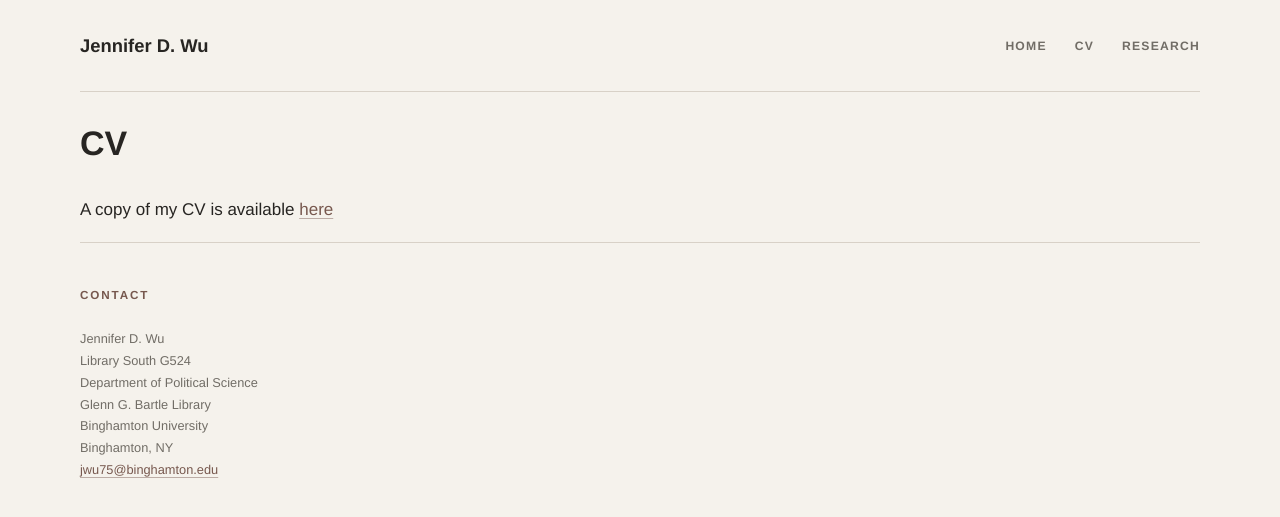
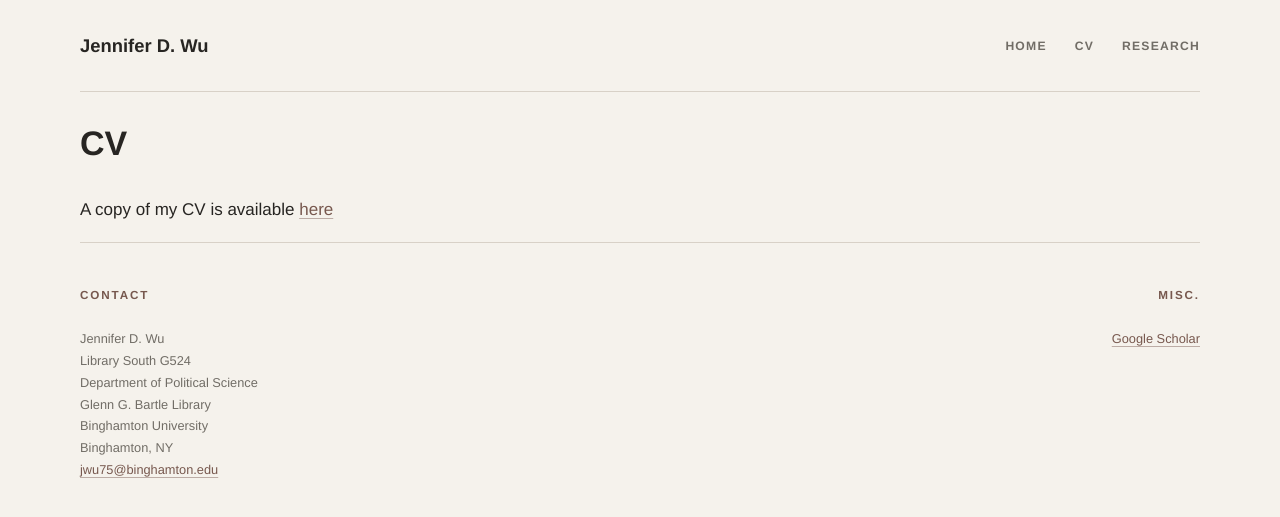
Before and after one commit to wujend/wujend.github.io, a Jekyll site: the page built from cv/index.html, in a window 1280 px wide. Shown: the top 517 px of the page. Built offline with Jekyll 4.4.1, drawn with Linux system fonts in a browser that asks for light colours.

Commit message:
Update default.html

```diff
--- a/_layouts/default.html
+++ b/_layouts/default.html
@@ -24,6 +24,7 @@
 			</div><!-- /.container -->
 
 			<footer>
+				<div style="float:left;">
 			    <p class="eyebrow">Contact</p>
 
 			    <p>
@@ -37,6 +38,16 @@
 			            jwu75@binghamton.edu
 			        </a>
 			    </p>
+				</div>
+
+				<div style="float:right; text-align:right;">
+       			<p class="eyebrow">Misc.</p>
+		        <p>
+		            <a href="https://scholar.google.com/citations?hl=en&user=e5rE6dQAAAAJ">Google Scholar</a><br>
+		        </p>
+			    </div>
+
+		    <div style="clear:both;"></div>
 			</footer>
 		</body>
 	</html>
```
